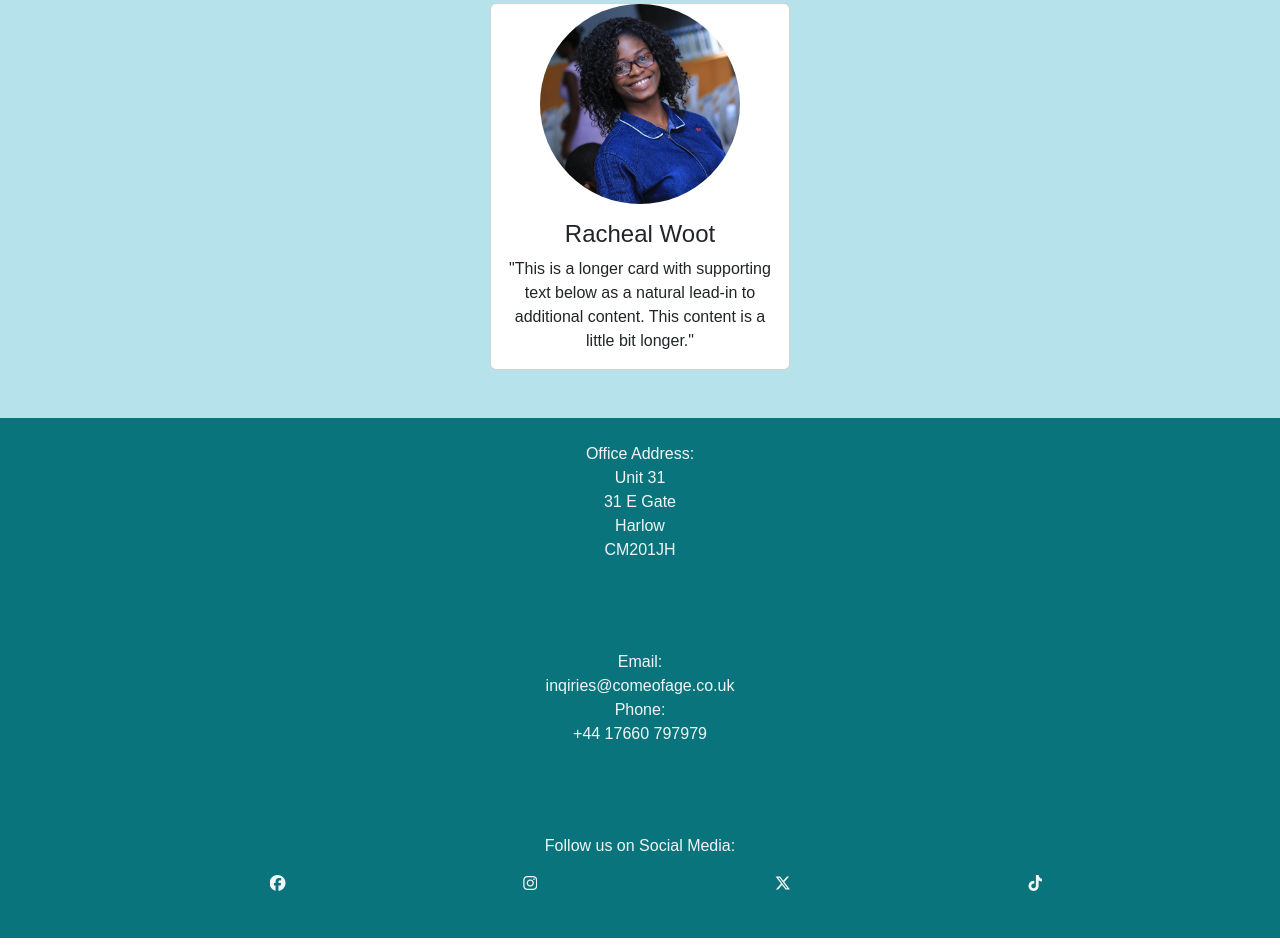
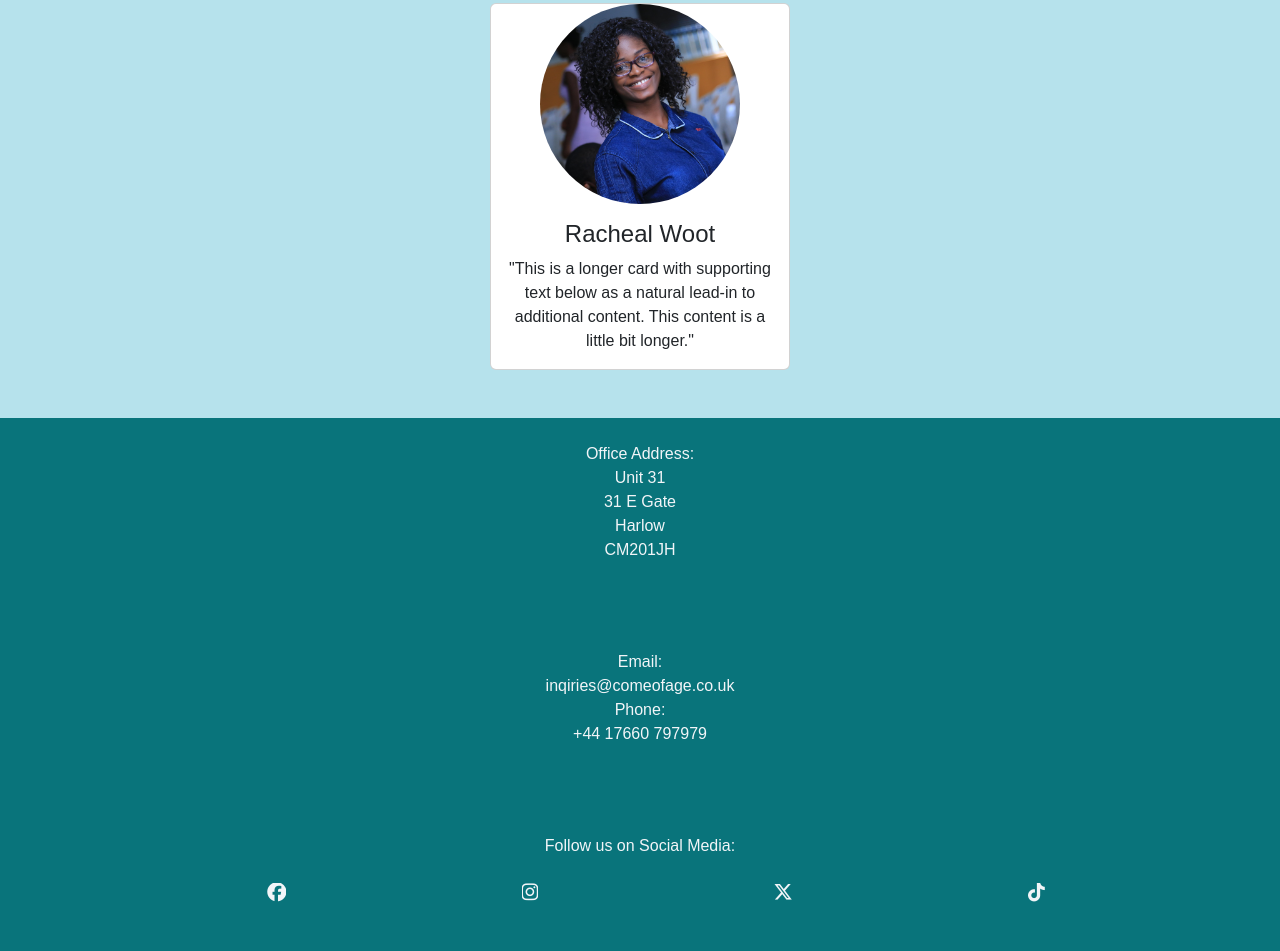
Before and after one commit to Ultrasteem/Come-of-Age, a plain HTML site: page index.html in a window 1280 px wide. Shown: the part 2260-3211 px from the top of the page. Drawn offline with nearby package versions, Linux system fonts and the light colour scheme; a web font is replaced by a local one.

Commit message:
fix social media icons

```diff
--- a/assets/css/style.css
+++ b/assets/css/style.css
@@ -173,16 +173,18 @@ footer{
 
 .footer-info{
     padding:1.5rem;
+
 }
 
 .social-media-icons{
     display:flex;
     flex-direction: row;
     justify-content: space-evenly;
-    align-items: center;
+    margin-top: 1.5REM;
+    a{
+        color: inherit !important;
+        text-decoration: none;
+        font-size: larger;
+}
 
 }
-.social-media-icons a{
-        color: inherit !important;
-        text-decoration: none;
-}
```
